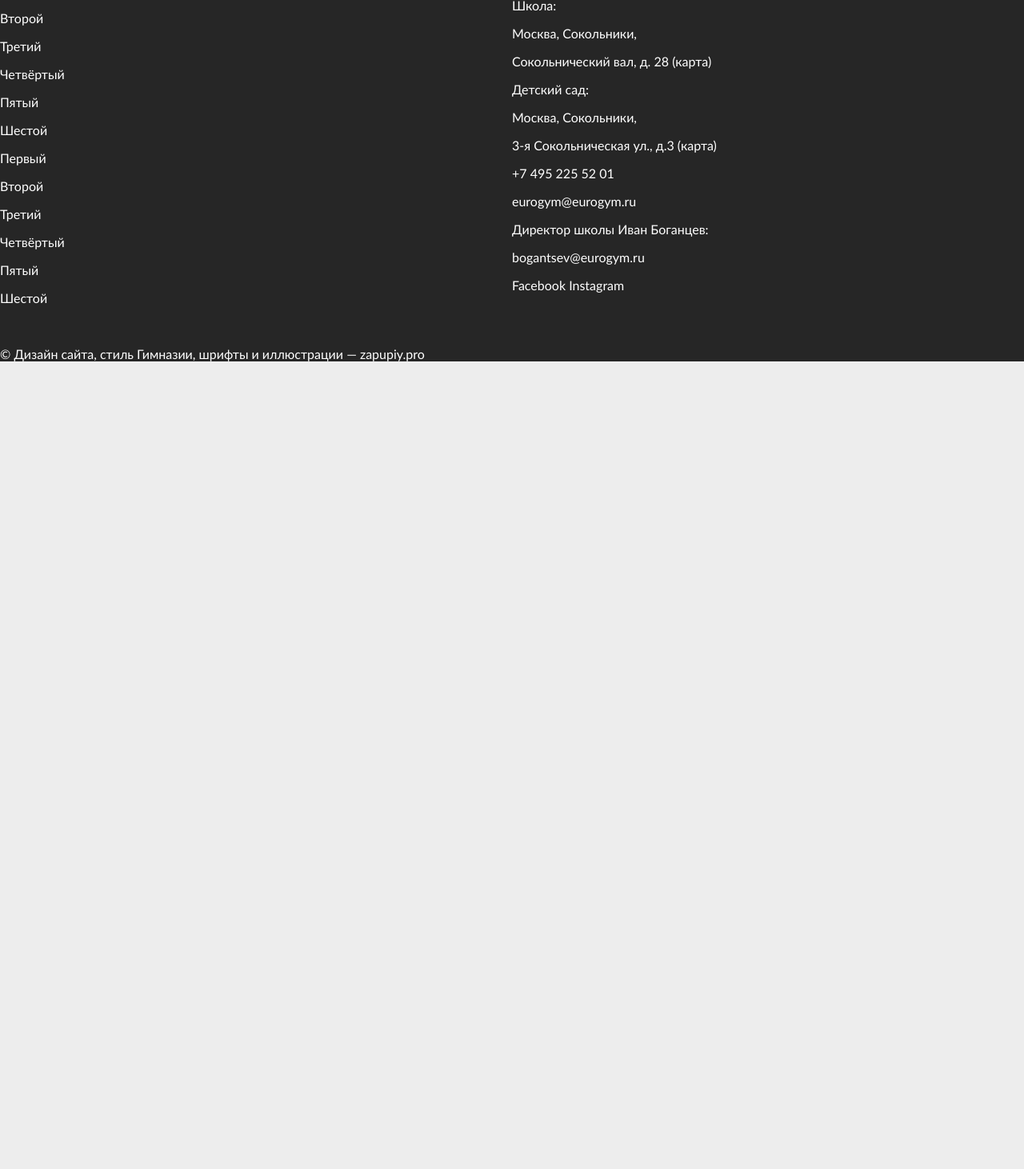
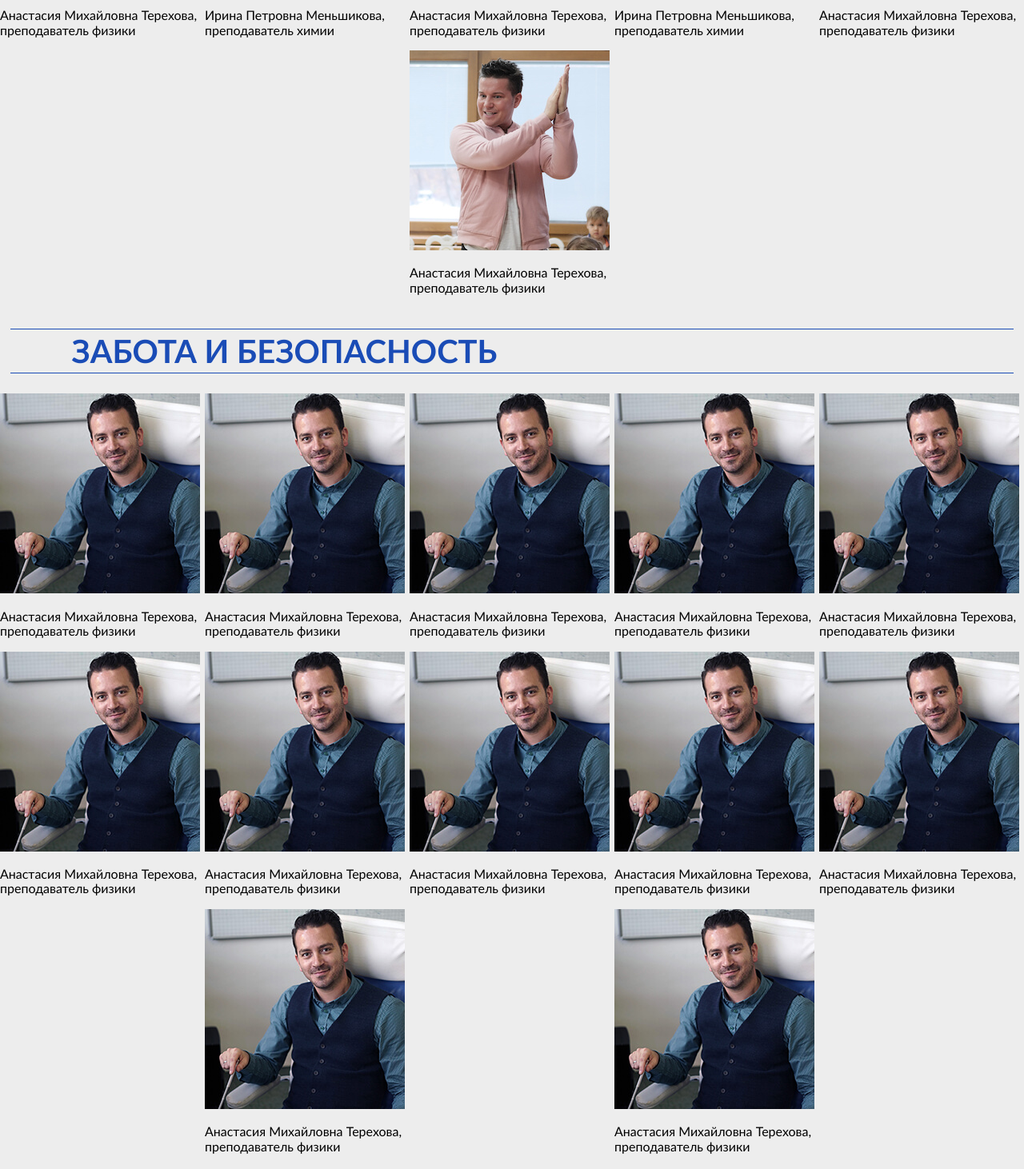
Before and after one commit to eurogym-cs-dp-2018-2020/zapupa-verstka, a plain HTML site: page index.html in a window 1280 px wide. Shown: the part 3056-4518 px from the top of the page at 80% size. Before the commit the page ends 3524 px from the top, so only its background shows below. Drawn offline with nearby package versions, Linux system fonts and the light colour scheme.

Commit message:
More kosstetstsat

```diff
--- a/index.html
+++ b/index.html
@@ -2,6 +2,7 @@
     <meta charset="UTF-8">
     <meta name="viewport" content="width=device-width, initial-scale=1">
     <meta http-equiv="X-UA-Compatible" content="ie=edge">
+    <link rel="stylesheet" href="https://necolas.github.io/normalize.css/8.0.1/normalize.css">
     <link rel="stylesheet" href="stylus.css">
     <title>Zapupoy</title>
     <meta name="description" content="Gen_dalf and hobbits">
@@ -114,6 +115,40 @@
             <section>
                 <h2 id="kids">Детский сад</h2>
 
+                <ul>
+                    <li>
+                        <img src="img/kostiks.jpg" width="250px" alt="">
+                        <p>Анастасия Михайловна Терехова, преподаватель физики</p>
+                    </li>
+                    <li>
+                        <img src="img/kostiks.jpg" width="250px" alt="">
+                        <p>Анастасия Михайловна Терехова, преподаватель физики</p>
+                    </li>
+                    <li>
+                        <img src="img/kostiks.jpg" width="250px" alt="">
+                        <p>Анастасия Михайловна Терехова, преподаватель физики</p>
+                    </li>
+                    <li>
+                        <img src="img/kostiks.jpg" width="250px" alt="">
+                        <p>Анастасия Михайловна Терехова, преподаватель физики</p>
+                    </li>
+                    <li>
+                        <img src="img/kostiks.jpg" width="250px" alt="">
+                        <p>Анастасия Михайловна Терехова, преподаватель физики</p>
+                    </li>
+                    <li>
+                        <img src="img/kostiks.jpg" width="250px" alt="">
+                        <p>Анастасия Михайловна Терехова, преподаватель физики</p>
+                    </li>
+                    <li>
+                        <img src="img/kostiks.jpg" width="250px" alt="">
+                        <p>Анастасия Михайловна Терехова, преподаватель физики</p>
+                    </li>
+                    <li>
+                        <img src="img/kostiks.jpg" width="250px" alt="">
+                        <p>Анастасия Михайловна Терехова, преподаватель физики</p>
+                    </li>
+                </ul>
             </section>
 
             <section>
@@ -150,6 +185,56 @@
             <section>
                 <h2>Забота и безопасность</h2>
 
+                <ul>
+                    <li>
+                        <img src="img/kostiks.jpg" width="250px" alt="">
+                        <p>Анастасия Михайловна Терехова, преподаватель физики</p>
+                    </li>
+                    <li>
+                        <img src="img/kostiks.jpg" width="250px" alt="">
+                        <p>Анастасия Михайловна Терехова, преподаватель физики</p>
+                    </li>
+                    <li>
+                        <img src="img/kostiks.jpg" width="250px" alt="">
+                        <p>Анастасия Михайловна Терехова, преподаватель физики</p>
+                    </li>
+                    <li>
+                        <img src="img/kostiks.jpg" width="250px" alt="">
+                        <p>Анастасия Михайловна Терехова, преподаватель физики</p>
+                    </li>
+                    <li>
+                        <img src="img/kostiks.jpg" width="250px" alt="">
+                        <p>Анастасия Михайловна Терехова, преподаватель физики</p>
+                    </li>
+                    <li>
+                        <img src="img/kostiks.jpg" width="250px" alt="">
+                        <p>Анастасия Михайловна Терехова, преподаватель физики</p>
+                    </li>
+                    <li>
+                        <img src="img/kostiks.jpg" width="250px" alt="">
+                        <p>Анастасия Михайловна Терехова, преподаватель физики</p>
+                    </li>
+                    <li>
+                        <img src="img/kostiks.jpg" width="250px" alt="">
+                        <p>Анастасия Михайловна Терехова, преподаватель физики</p>
+                    </li>
+                    <li>
+                        <img src="img/kostiks.jpg" width="250px" alt="">
+                        <p>Анастасия Михайловна Терехова, преподаватель физики</p>
+                    </li>
+                    <li>
+                        <img src="img/kostiks.jpg" width="250px" alt="">
+                        <p>Анастасия Михайловна Терехова, преподаватель физики</p>
+                    </li>
+                    <li>
+                        <img src="img/kostiks.jpg" width="250px" alt="">
+                        <p>Анастасия Михайловна Терехова, преподаватель физики</p>
+                    </li>
+                    <li>
+                        <img src="img/kostiks.jpg" width="250px" alt="">
+                        <p>Анастасия Михайловна Терехова, преподаватель физики</p>
+                    </li>
+                </ul>
             </section>
         </div>
     </main>
```
Also changed, not shown: stylus.css (+9 -0 lines).
